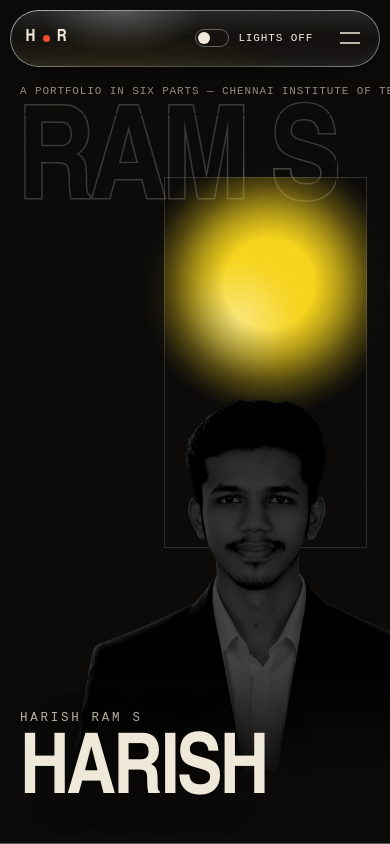
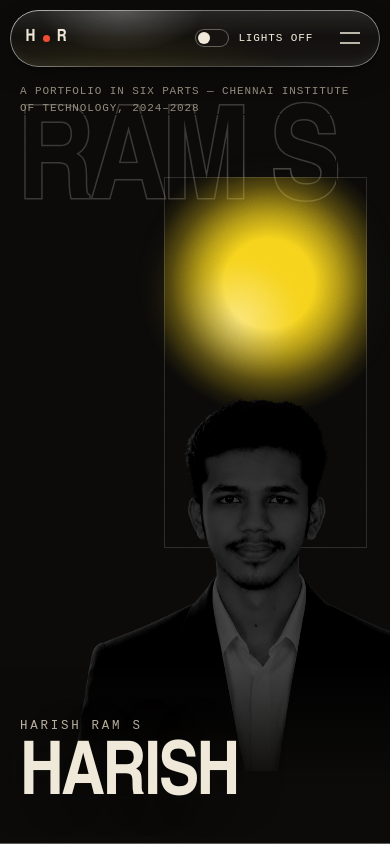
Before and after one commit to harish-ram247/My-Portfolio, a Next.js app: page / in a window 390 px wide. Shown: the top 844 px of the page. Built offline with nearby package versions, Linux system fonts and the light colour scheme; a web font is replaced by a local one.

Commit message:
Keep hero and menu text inside small phone screens
The hero name is sized so HARISH fits down to 320px, the long hero caption
wraps instead of running off screen, the menu sheet text fits Certificates,
and the lights label stays on one line.

```diff
--- a/src/app/globals.css
+++ b/src/app/globals.css
@@ -409,6 +409,7 @@ html.anim[data-lights="on"] .flashlight__lit {
   border: 0;
   color: var(--color-ivory);
   cursor: pointer;
+  white-space: nowrap;
 }
 .lights__track {
   position: relative;
@@ -472,7 +473,8 @@ html.anim[data-lights="on"] .flashlight__lit {
 .sheet a {
   display: block;
   padding: 0.35rem 0;
-  font-size: clamp(2.4rem, 12vw, 4.5rem);
+  /* 10vw keeps the longest label ("Certificates") inside the gutters at 320px. */
+  font-size: clamp(1.9rem, 10vw, 4.5rem);
   text-decoration: none;
 }
 
@@ -635,7 +637,8 @@ html.anim [data-intro] {
 @media (max-width: 899px) {
   .hero {
     min-height: 640px;
-    --name-size: clamp(4rem, 21.5vw, 10rem);
+    /* "HARISH" is ~4.5em wide: 19vw keeps it inside the gutters down to 320px. */
+    --name-size: clamp(3.6rem, 19vw, 10rem);
   }
   .hero__outline {
     font-size: clamp(6.5rem, 33vw, 16rem);
@@ -673,9 +676,14 @@ html.anim [data-intro] {
   .hero__cap--fig {
     display: none;
   }
+  /* The long caption wraps instead of running off the screen. */
+  .hero__cap--tl {
+    right: var(--gutter);
+    white-space: normal;
+  }
   .hero__hint {
     bottom: auto;
-    top: calc(var(--nav-h) + 2.4rem);
+    top: calc(var(--nav-h) + 3.4rem);
     right: var(--gutter);
   }
 }
```
